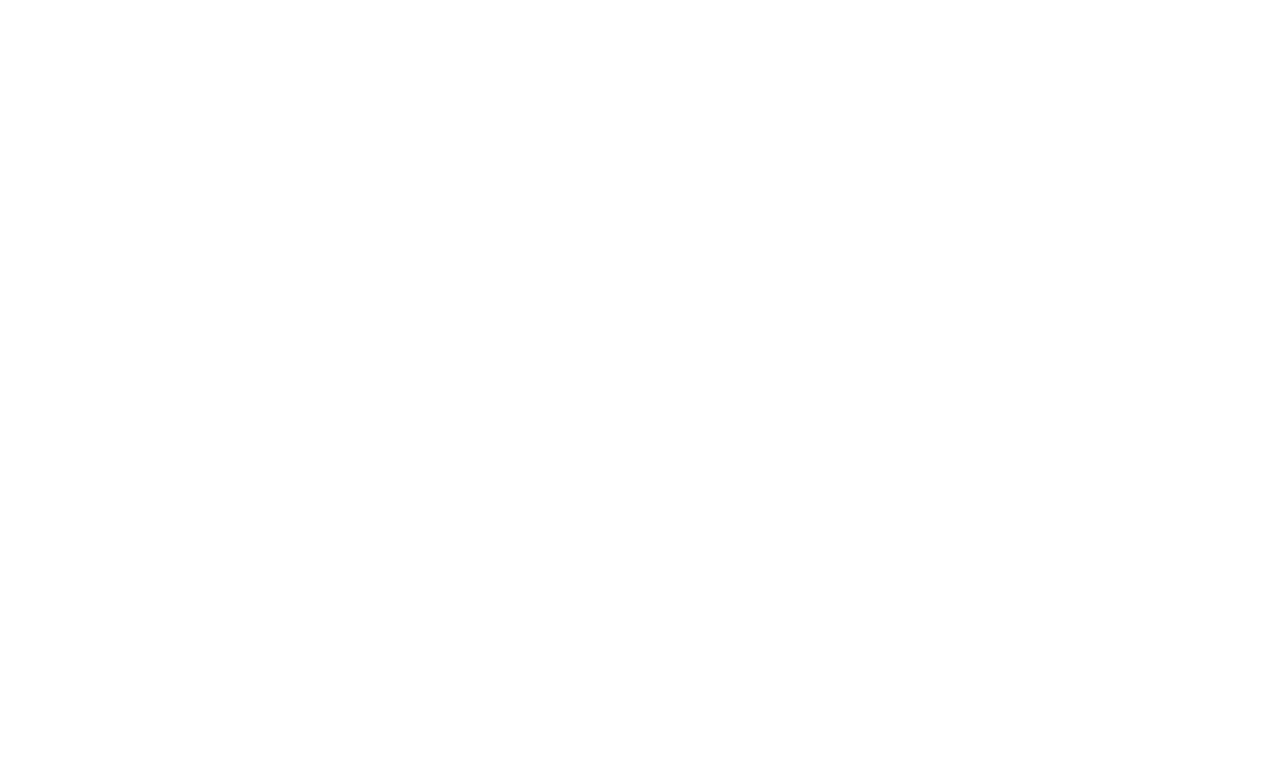
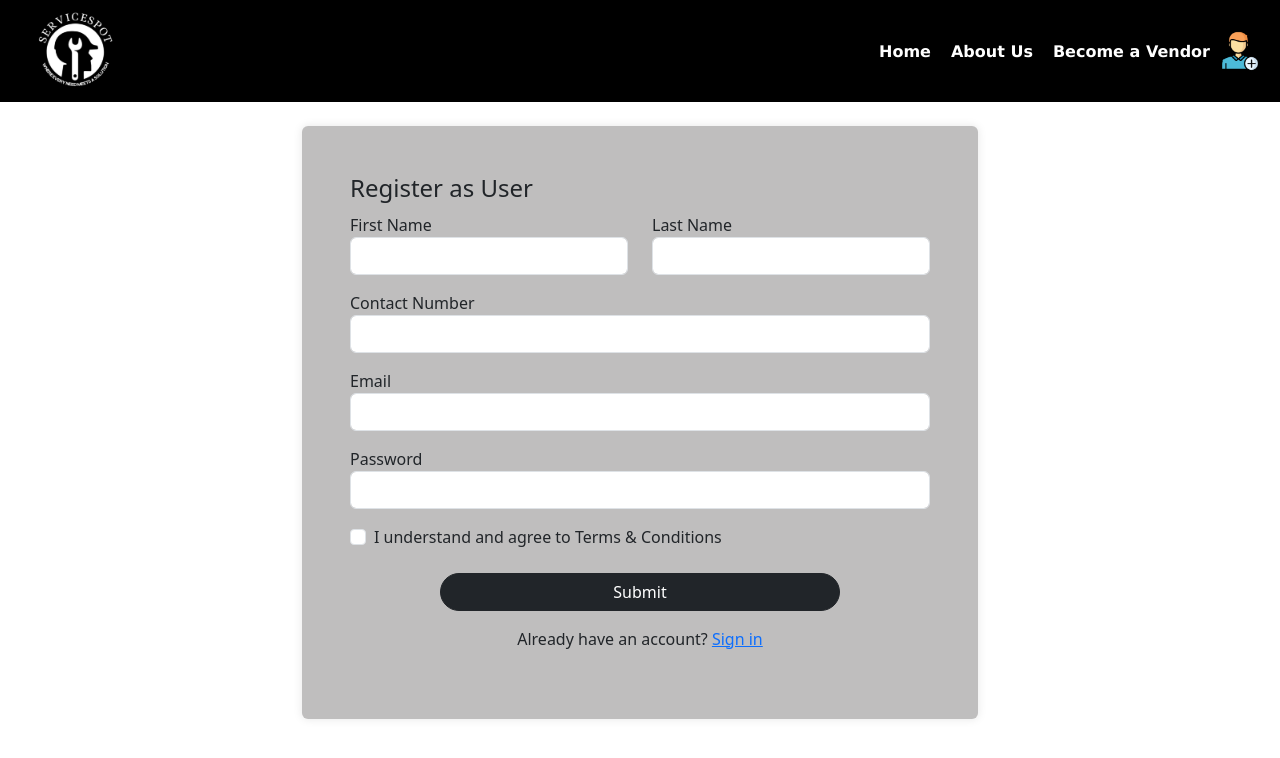
Before and after one commit to VrushaliHaldankar01/servicespot, a React (Create React App) app: page /UserRegister in a window 1280 px wide. Before the commit this address had no page. Shown: the top 758 px of the page. Built offline with nearby package versions, Linux system fonts and the light colour scheme.

Commit message:
Adding Login Page

```diff
--- a/src/components/App.jsx
+++ b/src/components/App.jsx
@@ -2,12 +2,16 @@
 import { BrowserRouter as Router, Route, Routes } from 'react-router-dom';
 import VendorRegister from '../pages/VendorRegister';
 import Dashboard from '../pages/Dashboard';
+import UserRegister from '../pages/UserRegister';
+import Login from '../pages/Login';
 function App() {
   return (
     <Router>
       <Routes>
         <Route path='/VendorRegister' element={<VendorRegister />} />
         <Route path='/Dashboard' element={<Dashboard/>} />
+        <Route path='/UserRegister' element={<UserRegister />} />
+        <Route path='/Login' element={<Login />} />
 
       </Routes>
     </Router>
--- /dev/null
+++ b/src/pages/Login.jsx
@@ -0,0 +1,75 @@
+import React, { useState } from 'react';
+import 'bootstrap/dist/css/bootstrap.min.css';
+import './UserRegisterModule.css';
+import Header from '../components/Header';
+
+const Login = () => {
+  const [formData, setFormData] = useState({
+    email: '',
+    password: '',
+  });
+
+  const handleChange = (e) => {
+    const { name, value } = e.target;
+    setFormData({
+      ...formData,
+      [name]: value,
+    });
+  };
+
+  const handleSubmit = (e) => {
+    e.preventDefault();
+    // Handle form submission logic here
+    console.log(formData);
+  };
+
+  return (
+    <div>
+    <Header/>
+      <div className='container mt-4 mb-4' style={{ maxWidth: '700px' }}>
+      <div className='registration-box p-4 rounded'>
+        <form onSubmit={handleSubmit} className='p-4 rounded'>
+          <h3>Login</h3>
+          <div className='form-group mb-3'>
+            <label>Email</label>
+            <input
+              type='email'
+              className='form-control'
+              name='email'
+              value={formData.email}
+              onChange={handleChange}
+              required
+            />
+          </div>
+          <div className='form-group mb-3'>
+            <label>Password</label>
+            <input
+              type='password'
+              className='form-control'
+              name='password'
+              value={formData.password}
+              onChange={handleChange}
+              required
+            />
+          </div>
+          <div className='text-center'>
+            <button
+              type='submit'
+              className='btn btn-dark submitbutton rounded-pill'
+            >
+              Login
+            </button>
+          </div>
+          <div className='text-center mt-3'>
+            <p>
+              Don't have an account? <a href='#'>Sign up</a>
+            </p>
+          </div>
+        </form>
+      </div>
+    </div>
+    </div>
+  );
+};
+
+export default Login;
--- /dev/null
+++ b/src/pages/LoginModule.css
@@ -0,0 +1,13 @@
+.registration-box {
+    background-color: #85848486;
+    box-shadow: 0px 0px 10px rgba(0, 0, 0, 0.1);
+    max-width: 1200px;
+    width: 100%;
+    border: #ffffff1b;
+  }
+
+
+  .submitbutton{
+    width:400px;
+
+  }
--- /dev/null
+++ b/src/pages/UserRegister.jsx
@@ -0,0 +1,134 @@
+import React, { useState } from 'react';
+import 'bootstrap/dist/css/bootstrap.min.css';
+import './UserRegisterModule.css';
+import Header from '../components/Header';
+
+const UserRegister = () => {
+  const [formData, setFormData] = useState({
+    firstName: '',
+    lastName: '',
+    contactNumber:'',
+    email: '',
+    password: '',
+
+  });
+
+  const handleChange = (e) => {
+    const { name, value, files } = e.target;
+    setFormData({
+      ...formData,
+      [name]: files ? files[0] : value,
+    });
+  };
+
+  const handleSubmit = (e) => {
+    e.preventDefault();
+
+    console.log(formData);
+  };
+
+  return (
+
+    <div>
+      <Header/>
+      <div className='container mt-4 mb-4' style={{ maxWidth: '700px' }}>
+      <div className='registration-box p-4 rounded'>
+        <form onSubmit={handleSubmit} className='p-4 rounded'>
+          <h3>Register as User</h3>
+          <div class='row'>
+            <div class='col mb-3'>
+              <label>First Name</label>
+              <input
+                type='text'
+                className='form-control'
+                name='firstName'
+                value={formData.firstName}
+                onChange={handleChange}
+                required
+              />
+            </div>
+            <div class='col mb-3'>
+              <label>Last Name</label>
+              <input
+                type='text'
+                className='form-control'
+                name='lastName'
+                value={formData.lastName}
+                onChange={handleChange}
+                required
+              />
+            </div>
+
+          </div>
+          <div class='col mb-3'>
+              <label>Contact Number</label>
+              <input
+                type='tel'
+                className='form-control'
+                name='lastName'
+                value={formData.contactNumber}
+                onChange={handleChange}
+                pattern="[0-9]{3}-[0-9]{3}-[0-9]{4}"
+                required
+              />
+            </div>
+
+          <div className='form-group mb-3'>
+            <label>Email</label>
+            <input
+              type='email'
+              className='form-control'
+              name='email'
+              value={formData.email}
+              onChange={handleChange}
+              required
+            />
+          </div>
+
+          <div className='form-group mb-3'>
+            <label>Password</label>
+            <input
+              type='password'
+              className='form-control'
+              name='password'
+              value={formData.password}
+              onChange={handleChange}
+              required
+            />
+          </div>
+
+          <div className='form-check mb-4'>
+            <input
+              type='checkbox'
+              className='form-check-input'
+              name='agreeTerms'
+              checked={formData.agreeTerms}
+              onChange={handleChange}
+              required
+            />
+            <label className='form-check-label'>
+              I understand and agree to Terms & Conditions
+            </label>
+          </div>
+
+          <div className='text-center'>
+            <button
+              type='submit'
+              className='btn btn-dark submitbutton rounded-pill'
+            >
+              Submit
+            </button>
+          </div>
+          <div className='text-center mt-3'>
+            <p>
+              Already have an account? <a href='#'>Sign in</a>
+            </p>
+          </div>
+        </form>
+      </div>
+    </div>
+    </div>
+  );
+};
+
+export default UserRegister;
--- /dev/null
+++ b/src/pages/UserRegisterModule.css
@@ -0,0 +1,13 @@
+.registration-box {
+    background-color: #85848486;
+    box-shadow: 0px 0px 10px rgba(0, 0, 0, 0.1);
+    max-width: 1200px;
+    width: 100%;
+    border: #ffffff1b;
+  }
+
+
+  .submitbutton{
+    width:400px;
+
+  }
```
